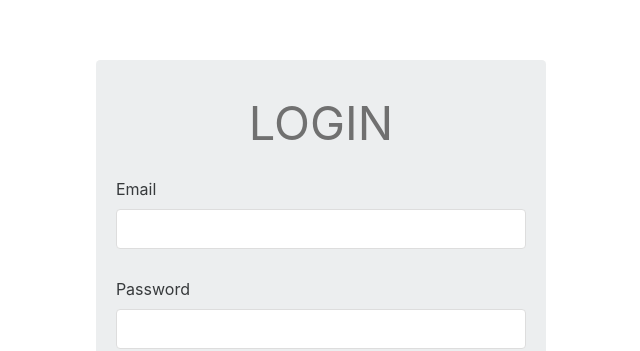
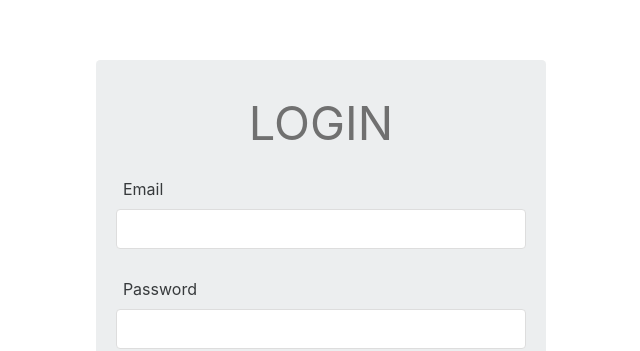
Before and after one commit to Moerning/moe-arv, a Vue app in the folder moe-arv/: page /auth/login in a window 1280 px wide. Shown: the part 134-485 px from the top of the page, without its empty margins (319-959 px from the left). Built offline with nearby package versions, Linux system fonts and the light colour scheme.

Commit message:
BasicInput ui revise -- lable margin

```diff
--- a/moe-arv/src/components/common/input/BasicInput.vue
+++ b/moe-arv/src/components/common/input/BasicInput.vue
@@ -21,7 +21,7 @@ label{
   @apply block text-[1.14285714286rem] capitalize mb-[8px];
 }
 .simple-label{
-  @apply text-charcoal-grey;
+  @apply text-charcoal-grey ml-2;
 }
 .error-label{
   @apply text-danger;
```
